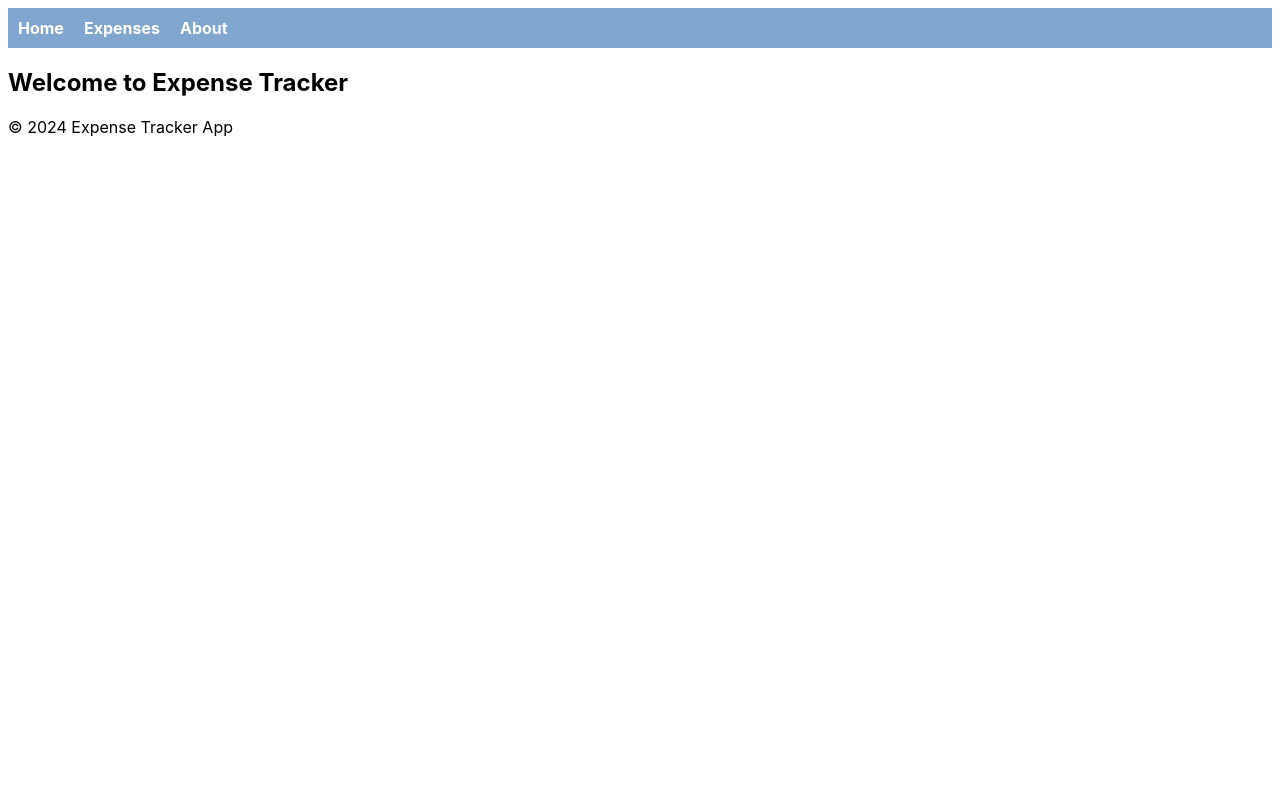
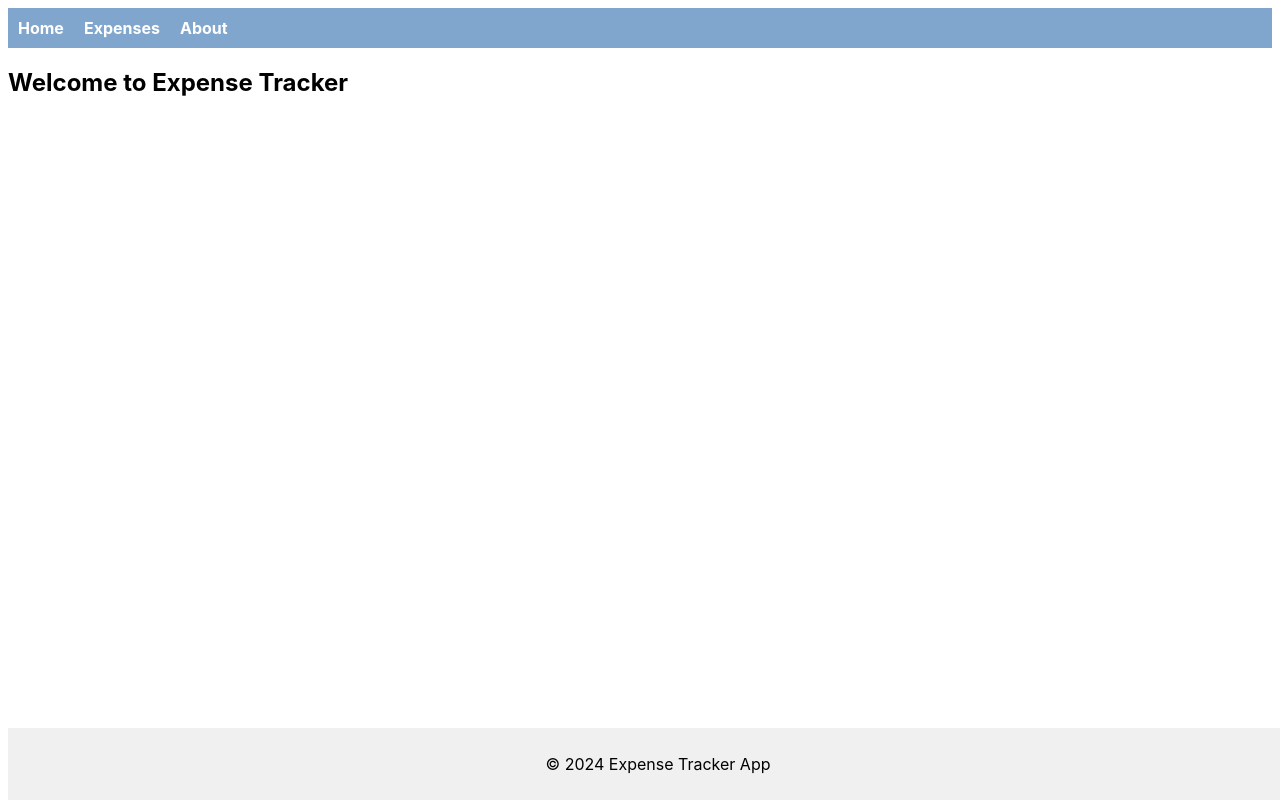
Before and after one commit to Michle99/sba_321_expense_tracker, an Angular app: page / in a window 1280 px wide. Built offline with nearby package versions, Linux system fonts and the light colour scheme.

Commit message:
updated `footer` css

```diff
--- a/src/app/footer/footer.component.css
+++ b/src/app/footer/footer.component.css
@@ -0,0 +1,8 @@
+footer {
+    text-align: center;
+    padding: 10px;
+    background-color: #f0f0f0;
+    position: fixed;
+    bottom: 0;
+    width: 100%;
+}
```
